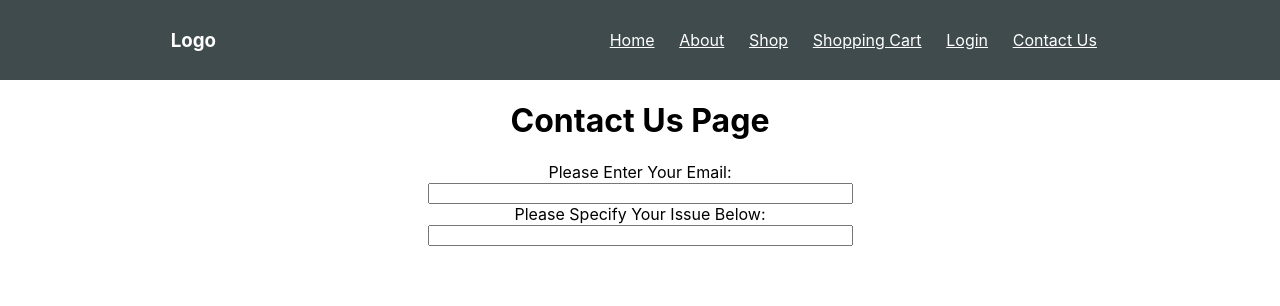
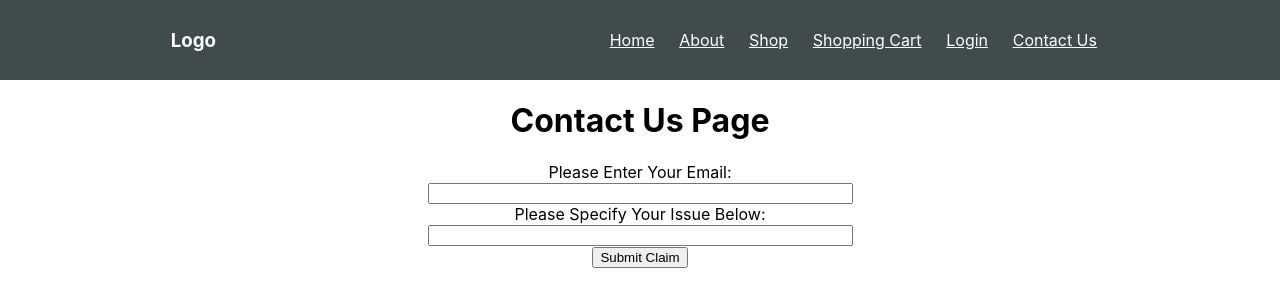
Before and after one commit to TeamDroppers/DropSite, a React (Create React App) app: page /contactus in a window 1280 px wide. Shown: the top 306 px of the page. Built offline with nearby package versions, Linux system fonts and the light colour scheme; the HTML template or start-up script is replaced by a standard one.

Commit message:
added a submit button to the contact us form

```diff
--- a/src/contactUs.js
+++ b/src/contactUs.js
@@ -14,6 +14,8 @@ const contactUs = () => {
                     <label for="complaint">Please Specify Your Issue Below:</label>
                     <br></br>
                     <input type="text" id="complaint" name="complaint" size="50"></input>
+                    <br></br>
+                    <button type="submit">Submit Claim</button>
                 </form>
             </body>
         </div>
```
